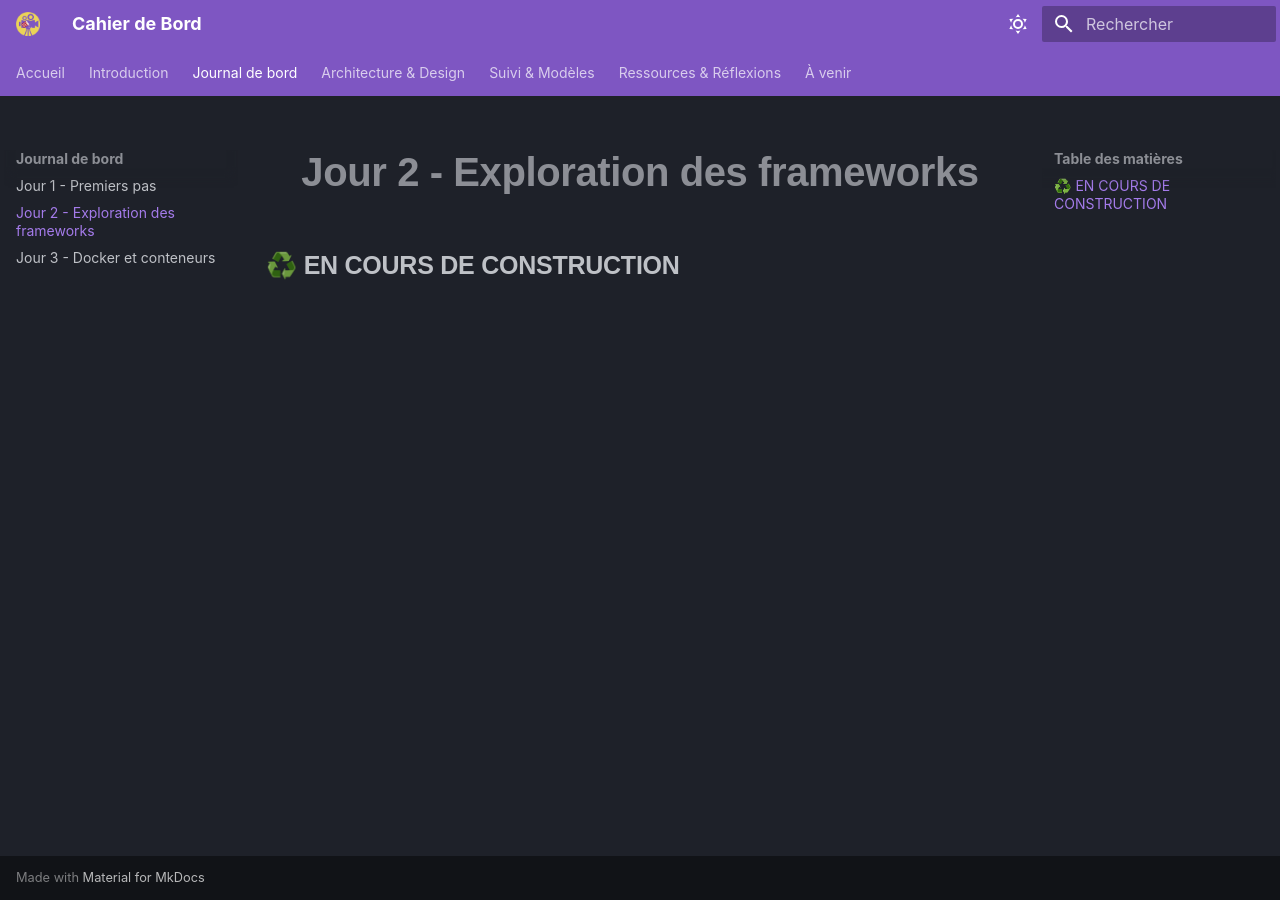
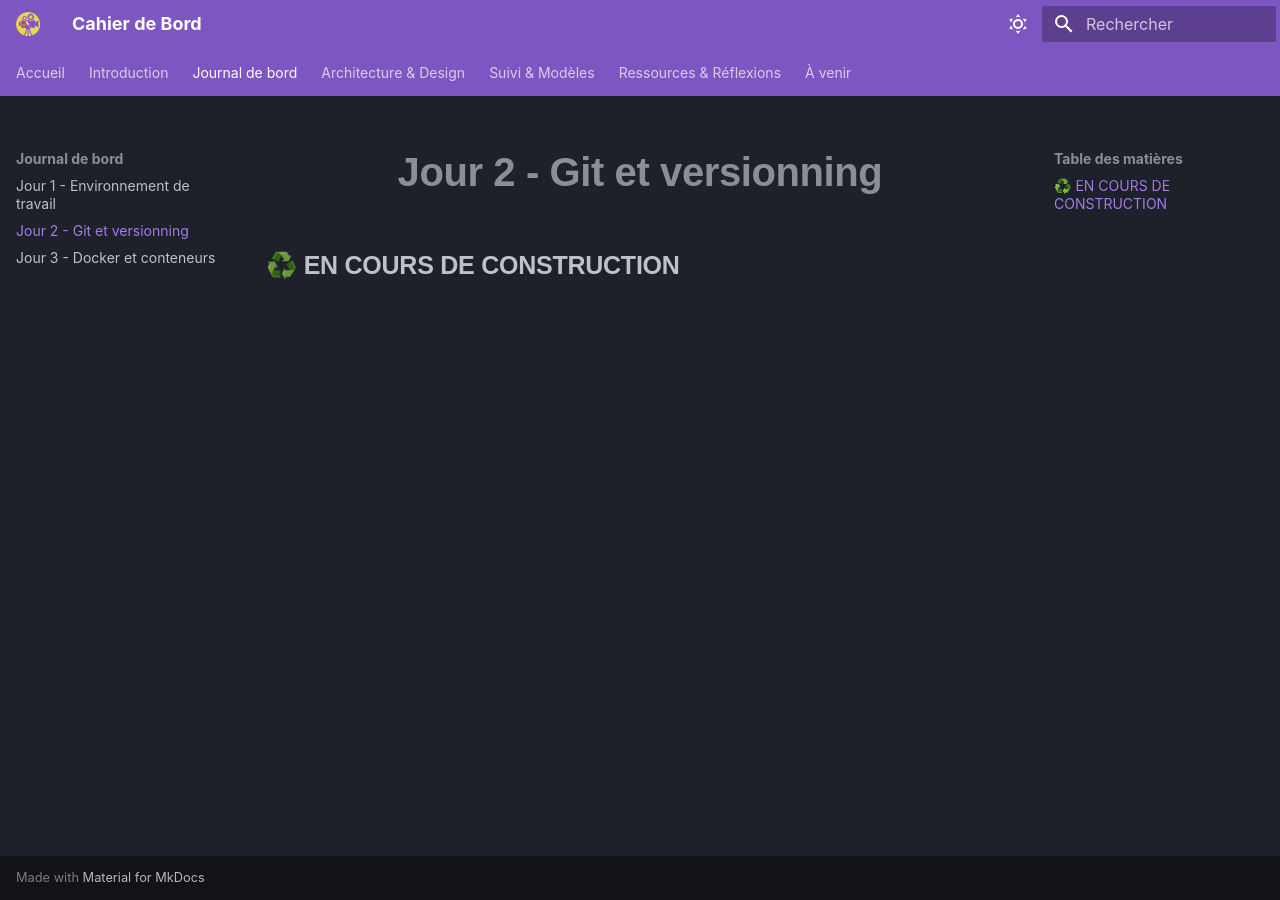
Before and after one commit to AntoinePELAMOURGUES/mlops_reco_movies, an MkDocs documentation site: the page built from docs/journal/jour-2.md, in a window 1280 px wide. Built offline with MkDocs 1.6.1 and Material for MkDocs 9.7.7, drawn with Linux system fonts in a browser that asks for light colours; some web fonts are replaced.

Commit message:
:memo: Update jour_1

```diff
--- a/docs/stylesheets/extra.css
+++ b/docs/stylesheets/extra.css
@@ -34,3 +34,11 @@
   margin-left: 30px;   /* espace entre la photo et le texte */
   /* border-radius: 50%;   /* optionnel : effet "photo de profil ronde" */
 }
+
+.jour-1-photo {
+  float: left;
+  width: 900px;         /* adapte la taille selon ton besoin */
+  height: auto;
+  margin-right: 30px;  /* espace entre la photo et le texte */
+  /* border-radius: 50%;   /* optionnel : effet "photo de profil ronde" */
+}
--- a/mkdocs.yml
+++ b/mkdocs.yml
@@ -100,8 +100,8 @@
       - Objectifs: introduction/objectifs.md
       - Méthodologie: introduction/methodologie.md
   - Journal de bord:
-      - Jour 1 - Premiers pas: journal/jour-1.md
-      - Jour 2 - Exploration des frameworks: journal/jour-2.md
+      - Jour 1 - Environnement de travail: journal/jour-1.md
+      - Jour 2 - Git et versionning: journal/jour-2.md
       - Jour 3 - Docker et conteneurs: journal/jour-3.md
       # Ajoute autant de jours que tu veux, pour raconter ton histoire au fil du temps
   - Architecture & Design:
```
Also changed, not shown: docs/journal/jour-1.md (+59 -1 lines), 1 other file.
